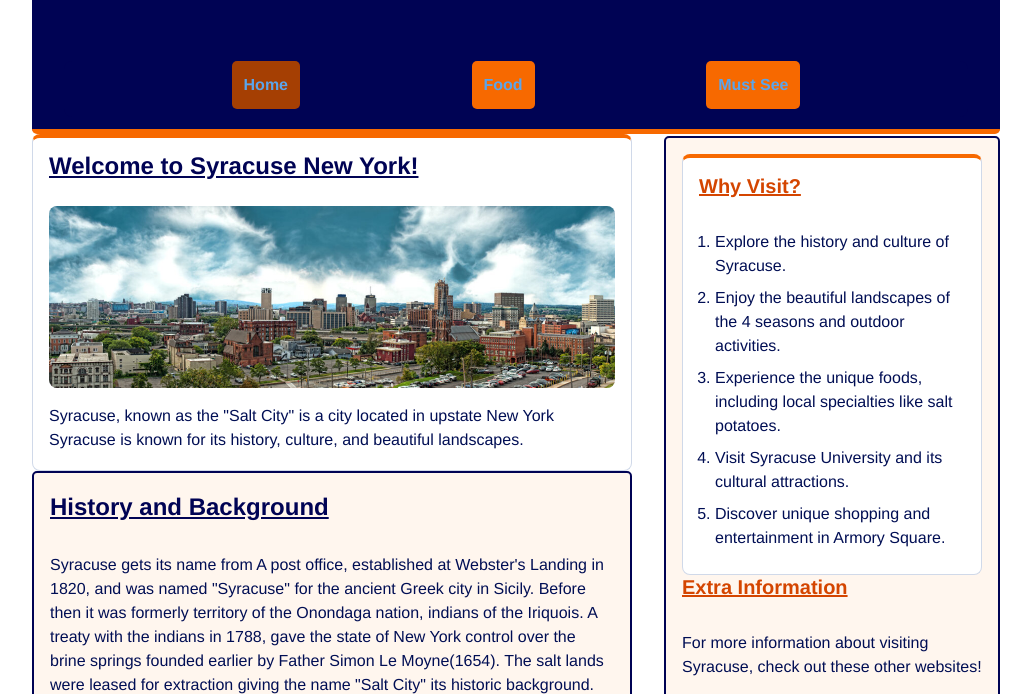
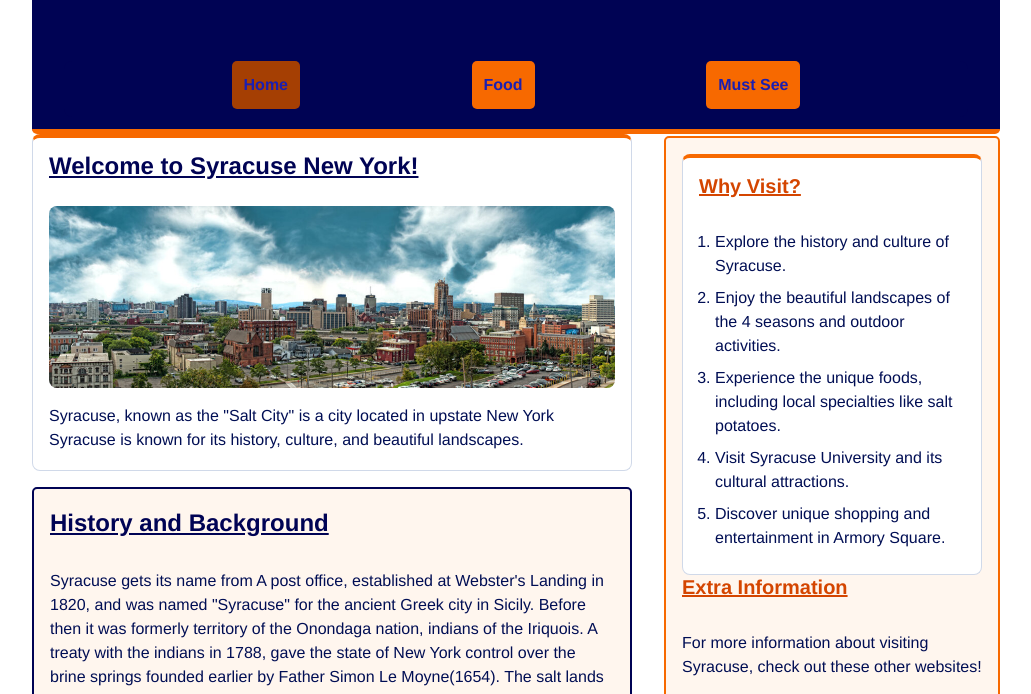
Before and after one commit to CIS-130/Team-4, a plain HTML site: page index.html in a window 1280 px wide. Shown: the part 91-785 px from the top of the page, without its empty margins (124-1155 px from the left). Drawn offline with Linux system fonts and the light colour scheme.

Commit message:
Final fix?

```diff
--- a/index.html
+++ b/index.html
@@ -63,7 +63,7 @@
         </div>
         <div>
             <h3>Extra Information</h3>
-            <p>For more information about visiting Syracuse, check out these other websites!</p>
+            <p class="Cream-font">For more information about visiting Syracuse, check out these other websites!</p>
             <ul class="extra-links">
                 <li><a href="https://www.syracuse.com" target="_blank">Official Syracuse Tourism Website</a></li>
                 <li><a href="https://www.Syracuse.edu" target="_blank">Syracuse University</a></li>
--- a/styles/styles.css
+++ b/styles/styles.css
@@ -79,6 +79,7 @@ main{
     padding: 1rem;
     border-radius: 5px;
     border: 2px solid #000354;
+    margin-top: 1rem;
     margin-bottom: 1rem;
     line-height: 1.5;
 
@@ -130,12 +131,14 @@ ol{
     color: #5ba5eb;
 
 }
+
 .sidebar1{
     display: flex;
     flex-direction: column;
     justify-content: space-between;
     height: 100%;
     padding: 20px;
+
 }
 
 footer{
@@ -171,8 +174,9 @@ footer{
         background-color: #FFF6EE;
         padding: 1rem;
         border-radius: 5px;
-        border: 2px solid #000354;
+        border: 2px solid #F76900;
         margin-top: 2px;
+
 
 
 
@@ -343,7 +347,7 @@ p {
 }
 
 a:link {
-    color: #5ba5eb;
+    color:#1a1fb1;
 }
 
 a:visited {
```
